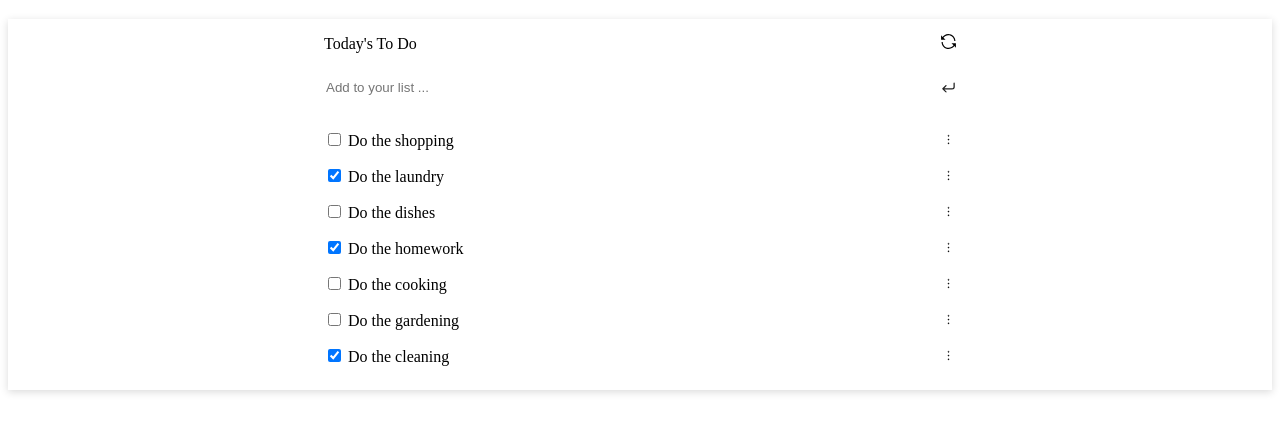
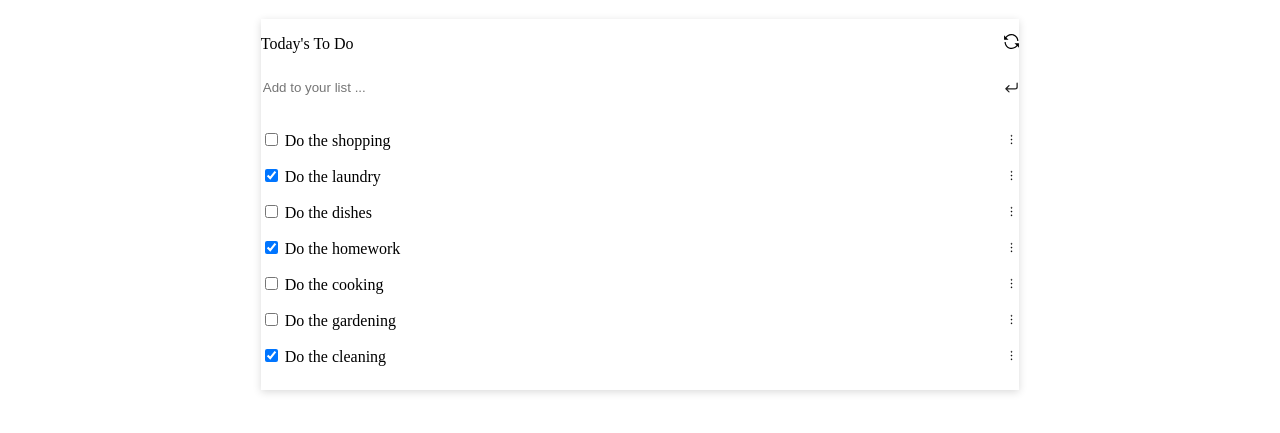
Before and after one commit to AmineDerbal/to-do-list, a website built with webpack: page src/index.html in a window 1280 px wide. Shown: the part 61-494 px from the top of the page. Built offline with nearby package versions, Linux system fonts and the light colour scheme.

Commit message:
update style

```diff
--- a/src/styles/style.css
+++ b/src/styles/style.css
@@ -10,7 +10,7 @@ body {
 }
 
 #add-task {
-  width: 50%;
+  width: 100%;
   display: flex;
   justify-content: space-between;
 }
@@ -24,7 +24,7 @@ body {
   display: flex;
   align-items: center;
   justify-content: space-between;
-  width: 50%;
+  width: 100%;
   gap: 10px;
 }
 
@@ -49,11 +49,13 @@ h1 {
   display: flex;
   flex-direction: column;
   align-items: center;
+  margin: 0 auto;
+  width: 60%;
   gap: 10px;
   box-shadow: 0 2px 8px rgb(0 0 0 / 15%);
 }
 
 #todo-list-content {
-  width: 50%;
+  width: 100%;
   padding: 0;
 }
```
